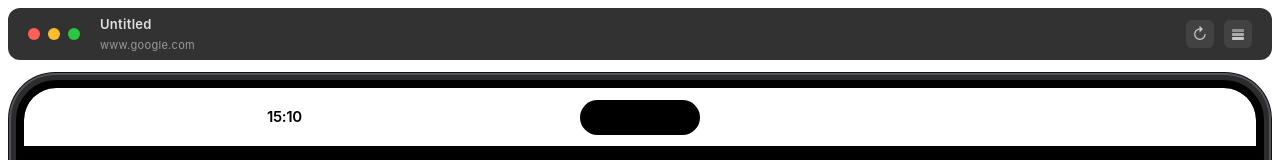
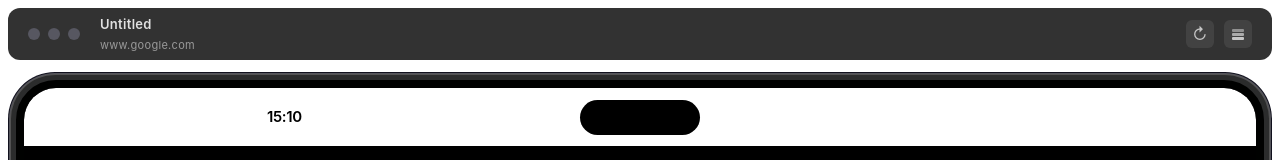
Before and after one commit to hmmhmmhm/aka-browser, a React (Vite) app in the folder apps/browser/: page / in a window 1280 px wide. Shown: the top 160 px of the page. Built offline with nearby package versions, Linux system fonts and the light colour scheme.

Commit message:
feat: add theme-aware window controls with hover state colors

```diff
--- a/apps/browser/src/renderer/components/window-controls.tsx
+++ b/apps/browser/src/renderer/components/window-controls.tsx
@@ -2,7 +2,7 @@ interface WindowControlsProps {
   theme: 'light' | 'dark';
 }
 
-function WindowControls({ theme: _theme }: WindowControlsProps) {
+function WindowControls({ theme }: WindowControlsProps) {
   const handleClose = () => {
     window.electronAPI?.closeWindow();
   };
@@ -15,19 +15,22 @@ function WindowControls({ theme: _theme }: WindowControlsProps) {
     window.electronAPI?.maximizeWindow();
   };
 
+  const isDark = theme === 'dark';
+  const defaultBgColor = isDark ? 'bg-[#575761]' : 'bg-[rgba(0,0,0,0.15)]';
+
   return (
-    <div className="flex gap-2 items-center [-webkit-app-region:no-drag]">
+    <div className="flex gap-2 items-center [-webkit-app-region:no-drag] group">
       <button
         onClick={handleClose}
-        className="w-3 h-3 rounded-full border-none bg-[#ff5f57] cursor-pointer transition-all duration-200 relative hover:before:content-[''] hover:before:absolute hover:before:top-1/2 hover:before:left-1/2 hover:before:-translate-x-1/2 hover:before:-translate-y-1/2 hover:before:w-[6px] hover:before:h-[6px] hover:before:bg-transparent hover:before:border-none hover:after:content-['×'] hover:after:absolute hover:after:top-1/2 hover:after:left-1/2 hover:after:-translate-x-1/2 hover:after:-translate-y-1/2 hover:after:text-[10px] hover:after:text-[rgba(0,0,0,0.7)] hover:after:font-bold"
+        className={`w-3 h-3 rounded-full border-none ${defaultBgColor} group-hover:bg-[#ff5f57] cursor-pointer transition-all duration-200 relative hover:before:content-[''] hover:before:absolute hover:before:top-1/2 hover:before:left-1/2 hover:before:-translate-x-1/2 hover:before:-translate-y-1/2 hover:before:w-[6px] hover:before:h-[6px] hover:before:bg-transparent hover:before:border-none hover:after:content-['×'] hover:after:absolute hover:after:top-1/2 hover:after:left-1/2 hover:after:-translate-x-1/2 hover:after:-translate-y-1/2 hover:after:text-[10px] hover:after:text-[rgba(0,0,0,0.7)] hover:after:font-bold`}
       />
       <button
         onClick={handleMinimize}
-        className="w-3 h-3 rounded-full border-none bg-[#ffbd2e] cursor-pointer transition-all duration-200 relative hover:before:content-[''] hover:before:absolute hover:before:top-1/2 hover:before:left-1/2 hover:before:-translate-x-1/2 hover:before:-translate-y-1/2 hover:before:w-[6px] hover:before:h-px hover:before:bg-[rgba(0,0,0,0.6)]"
+        className={`w-3 h-3 rounded-full border-none ${defaultBgColor} group-hover:bg-[#ffbd2e] cursor-pointer transition-all duration-200 relative hover:before:content-[''] hover:before:absolute hover:before:top-1/2 hover:before:left-1/2 hover:before:-translate-x-1/2 hover:before:-translate-y-1/2 hover:before:w-[6px] hover:before:h-px hover:before:bg-[rgba(0,0,0,0.6)]`}
       />
       <button
         onClick={handleMaximize}
-        className="w-3 h-3 rounded-full border-none bg-[#28c840] cursor-pointer transition-all duration-200 relative hover:before:content-[''] hover:before:absolute hover:before:top-1/2 hover:before:left-1/2 hover:before:-translate-x-1/2 hover:before:-translate-y-1/2 hover:before:w-[5px] hover:before:h-[5px] hover:before:border hover:before:border-[rgba(0,0,0,0.6)] hover:before:rounded-[1px] hover:before:bg-transparent"
+        className={`w-3 h-3 rounded-full border-none ${defaultBgColor} group-hover:bg-[#28c840] cursor-pointer transition-all duration-200 relative hover:before:content-[''] hover:before:absolute hover:before:top-1/2 hover:before:left-1/2 hover:before:-translate-x-1/2 hover:before:-translate-y-1/2 hover:before:w-[5px] hover:before:h-[5px] hover:before:border hover:before:border-[rgba(0,0,0,0.6)] hover:before:rounded-[1px] hover:before:bg-transparent`}
       />
     </div>
   );
```
